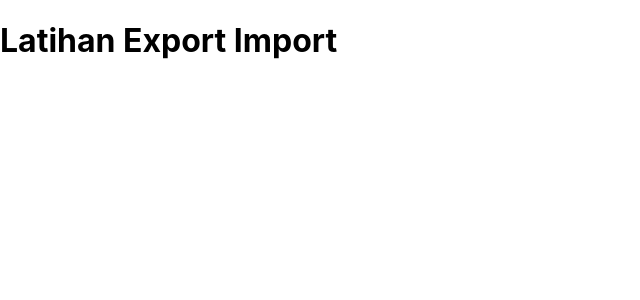
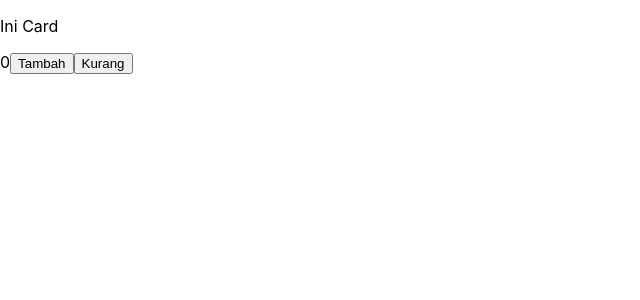
Before and after one commit to Naufal-0123/React_1, a React (Create React App) app: page / in a window 1280 px wide. Shown: the top 300 px of the page, without its empty margins (0-640 px from the left). Built offline with nearby package versions, Linux system fonts and the light colour scheme.

Commit message:
belajar-ulang

```diff
--- a/src/App.js
+++ b/src/App.js
@@ -1,11 +1,14 @@
 import React from 'react';
+import Card from './card';
+
 function App () {
+  let [Count, setCount] = React.useState(0)
+
   return(
-    <React.Fragment>
-      <h1>Latihan Export Import</h1>
-
-    </React.Fragment>
+    <div>
+      <Card Count={Count} setCount={setCount}/>
+    </div>
   );
 }
 
-export default App
+export default App;
--- /dev/null
+++ b/src/card.js
@@ -0,0 +1,19 @@
+import React from "react";
+
+export default function Card({Count, setCount}){
+    const handleTambah = () => {
+        setCount(Count + 1);
+    }
+
+    const handleKurang = () => {
+        setCount(Count - 1)
+    }
+    return(
+        <React.Fragment>
+            <p>Ini Card</p>
+            {Count}
+            <button onClick={handleTambah}>Tambah</button>
+            <button onClick={handleKurang}>Kurang</button>
+        </React.Fragment>
+    )
+}
```
